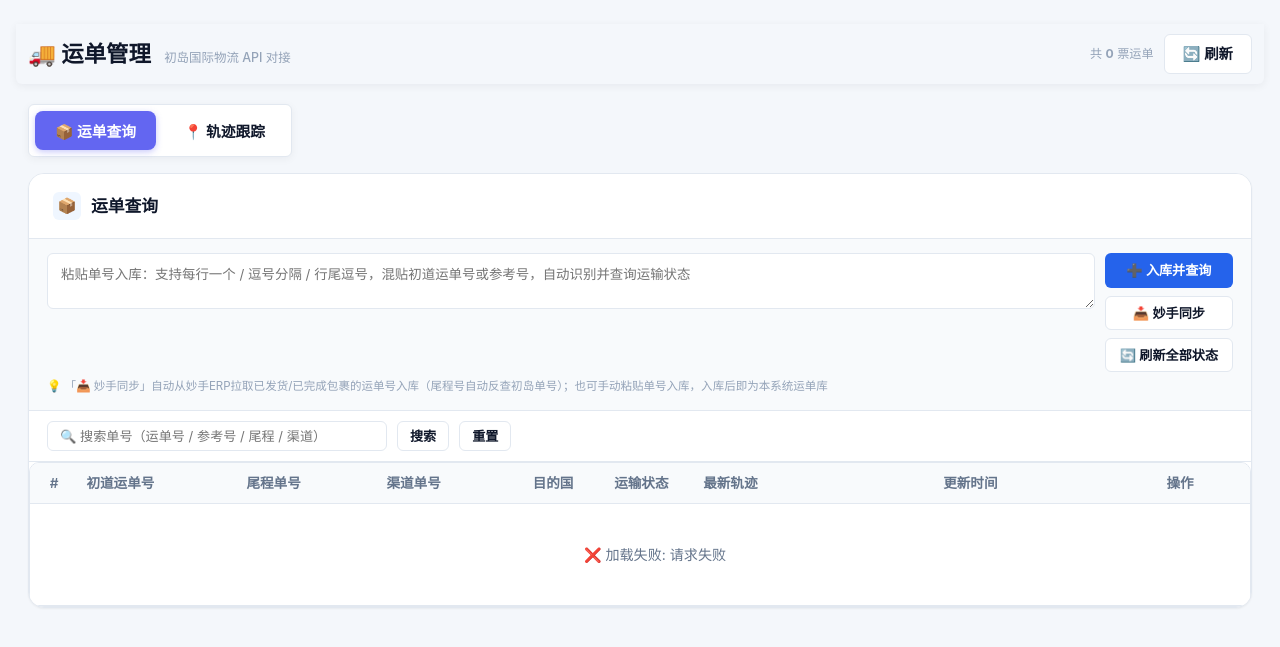
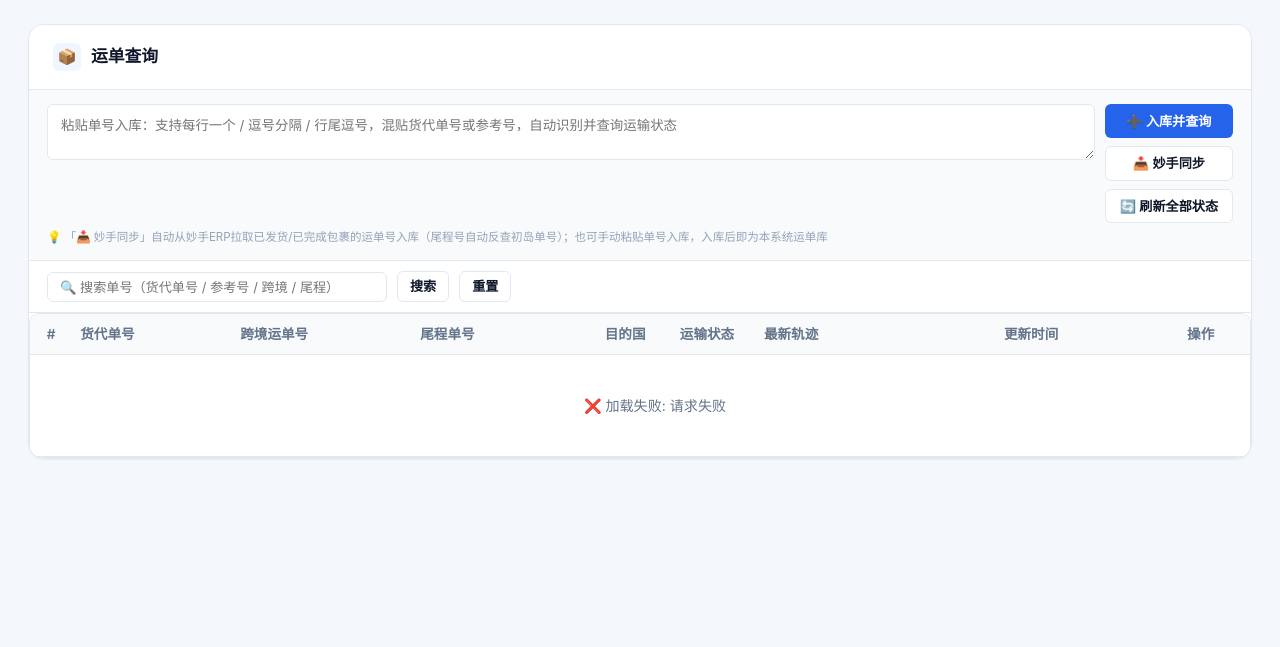
Before and after one commit to mosterlie/AmazonListingAssistant, a Python web app: template server/templates/forwarder_integration.html in a window 1280 px wide. Shown: the part 65-712 px from the top of the page. Run offline with Jinja, Linux system fonts and the light colour scheme; the template is opened without the code that fills it, so the values that code supplies are empty.

Commit message:
feat: 运单查询列表单号列改名与外链跳转按钮，页面精简为单面板
- 列改名: 初道运单号→货代单号, 渠道单号→跨境运单号(前移至尾程单号前)
- 三个单号点击复制; 跨境运单号↗跳17TRACK(拼单号), 尾程单号↗跳佐川官网
- 移除页内子菜单与轨迹跟踪面板(单票轨迹保留列表按钮弹窗), 去掉标题区

```diff
--- a/server/templates/forwarder_integration.html
+++ b/server/templates/forwarder_integration.html
@@ -4,46 +4,13 @@
 
 {% block extra_head %}
 <style>
-  /* 子菜单样式与系统管理页 (settings-nav) 保持一致: 顶部横向胶囊切换 */
   .fwd-layout { min-width: 0; }
-  .fwd-nav {
-    display: flex; gap: 8px; margin-bottom: 16px; flex-wrap: wrap;
-    background: var(--bg-card, #fff); border: 1px solid var(--border);
-    border-radius: var(--radius-sm); padding: 6px; box-shadow: 0 2px 8px rgba(15,23,42,0.05);
-    width: fit-content;
-  }
-  .fwd-nav-item {
-    display: inline-flex; align-items: center; gap: 6px;
-    padding: 9px 20px; border: none; border-radius: 8px;
-    background: transparent; cursor: pointer; font-size: 0.92rem;
-    color: var(--text-main); font-weight: 600; transition: all 0.15s;
-  }
-  .fwd-nav-item:hover { background: #f1f5f9; }
-  .fwd-nav-item.active { background: #6366f1; color: #fff; box-shadow: 0 2px 6px rgba(99,102,241,0.35); }
-  .fwd-panel { display: none; flex: 1; min-width: 0; }
-  .fwd-panel.active { display: block; }
 </style>
 {% endblock %}
 
 {% block content %}
-<div style="display:flex; justify-content:space-between; align-items:center; margin-bottom:20px; position:sticky; top:64px; z-index:90; background:var(--bg-main); padding:10px 12px; margin-left:-12px; margin-right:-12px; border-radius:0 0 var(--radius-sm) var(--radius-sm); box-shadow:0 2px 8px rgba(15,23,42,0.06);">
-  <div>
-    <h1 style="font-size:1.4rem; font-weight:700; color:var(--text-main); margin:0;">🚚 运单管理 <span style="font-size:0.78rem; color:#94a3b8; font-weight:500; margin-left:8px;">初岛国际物流 API 对接</span></h1>
-  </div>
-  <div style="display:flex; gap:10px; flex-shrink:0; align-items:center;">
-    <span style="font-size:0.76rem; color:#94a3b8;">共 <b id="wbTotal">0</b> 票运单</span>
-    <button class="btn btn-outline" onclick="loadWaybills()" type="button">🔄 刷新</button>
-  </div>
-</div>
-
 <div class="fwd-layout">
-  <!-- 子菜单 (与系统管理一致) -->
-  <nav class="fwd-nav" id="fwdNav">
-    <button class="fwd-nav-item active" data-tab="waybills" type="button">📦 运单查询</button>
-    <button class="fwd-nav-item" data-tab="tracking" type="button">📍 轨迹跟踪</button>
-  </nav>
-
-  <!-- ═══════════ 面板1: 运单查询 ═══════════ -->
+  <!-- ═══════════ 运单查询 ═══════════ -->
   <div class="fwd-panel active" id="panel-waybills">
     <div class="form-card">
       <div class="card-header" style="display:flex; justify-content:space-between; align-items:center; flex-wrap:wrap; gap:12px;">
@@ -63,7 +30,7 @@
         <div style="padding:14px 18px; background:#f8fafc; border-bottom:1px solid #e2e8f0;">
           <div style="display:flex; gap:10px; align-items:flex-start;">
             <textarea id="wbPasteInput" class="form-input" rows="2"
-              placeholder="粘贴单号入库：支持每行一个 / 逗号分隔 / 行尾逗号，混贴初道运单号或参考号，自动识别并查询运输状态"
+              placeholder="粘贴单号入库：支持每行一个 / 逗号分隔 / 行尾逗号，混贴货代单号或参考号，自动识别并查询运输状态"
               style="flex:1; resize:vertical; min-height:56px; font-size:0.84rem;"></textarea>
             <div style="display:flex; flex-direction:column; gap:8px;">
               <button class="btn btn-primary btn-sm" id="wbAddBtn" onclick="addWaybills()" type="button" style="padding:7px 14px; white-space:nowrap;">
@@ -85,7 +52,7 @@
 
         <!-- 搜索栏 -->
         <div style="display:flex; gap:10px; align-items:center; padding:10px 18px; border-bottom:1px solid #e2e8f0;">
-          <input type="text" id="wbSearchInput" class="form-input" placeholder="🔍 搜索单号（运单号 / 参考号 / 尾程 / 渠道）"
+          <input type="text" id="wbSearchInput" class="form-input" placeholder="🔍 搜索单号（货代单号 / 参考号 / 跨境 / 尾程）"
             style="max-width:340px; padding:6px 12px; font-size:0.82rem;" onkeydown="if(event.key==='Enter') loadWaybills();">
           <button class="btn btn-outline btn-sm" onclick="loadWaybills()" type="button" style="padding:5px 12px;">搜索</button>
           <button class="btn btn-outline btn-sm" onclick="document.getElementById('wbSearchInput').value=''; loadWaybills();" type="button" style="padding:5px 12px;">重置</button>
@@ -96,9 +63,9 @@
             <thead>
               <tr style="background:#f8fafc;">
                 <th style="width:50px; text-align:center;">#</th>
-                <th style="min-width:160px;">初道运单号</th>
-                <th style="min-width:140px;">尾程单号</th>
-                <th style="min-width:140px;">渠道单号</th>
+                <th style="min-width:160px;">货代单号</th>
+                <th style="min-width:180px;">跨境运单号</th>
+                <th style="min-width:180px;">尾程单号</th>
                 <th style="width:70px; text-align:center;">目的国</th>
                 <th style="width:110px; text-align:center;">运输状态</th>
                 <th style="min-width:240px;">最新轨迹</th>
@@ -118,54 +85,9 @@
       </div>
     </div>
   </div>
-
-  <!-- ═══════════ 面板2: 轨迹跟踪 ═══════════ -->
-  <div class="fwd-panel" id="panel-tracking">
-    <div class="form-card">
-      <div class="card-header" style="display:flex; justify-content:space-between; align-items:center; flex-wrap:wrap; gap:12px;">
-        <div class="card-title" style="margin:0;">
-          <div class="card-title-icon">📍</div>
-          <span>轨迹跟踪</span>
-        </div>
-      </div>
-
-      <div class="card-body" style="padding:0;">
-        <!-- 任意单号即时查询 -->
-        <div style="display:flex; gap:10px; align-items:center; padding:14px 18px; background:#f8fafc; border-bottom:1px solid #e2e8f0;">
-          <input type="text" id="quickTrackInput" class="form-input" placeholder="输入任意单号直接查轨迹（无需入库，如 XM2GUJ7010001）"
-            style="flex:1; max-width:420px; padding:7px 12px; font-size:0.84rem;" onkeydown="if(event.key==='Enter') quickTrack();">
-          <button class="btn btn-primary btn-sm" onclick="quickTrack()" type="button" style="padding:7px 14px; white-space:nowrap;">🔍 查询轨迹</button>
-        </div>
-
-        <div class="table-wrapper" style="overflow-x:auto;">
-          <table class="matrix-table" style="min-width:1050px; width:100%;">
-            <thead>
-              <tr style="background:#f8fafc;">
-                <th style="width:50px; text-align:center;">#</th>
-                <th style="min-width:160px;">初道运单号</th>
-                <th style="min-width:140px;">尾程单号</th>
-                <th style="width:70px; text-align:center;">目的国</th>
-                <th style="width:110px; text-align:center;">运输状态</th>
-                <th style="min-width:280px;">最新轨迹</th>
-                <th style="width:150px;">更新时间</th>
-                <th style="text-align:center; width:130px;">操作</th>
-              </tr>
-            </thead>
-            <tbody id="trackTableBody">
-              <tr>
-                <td colspan="8" style="text-align:center; padding:40px; color:var(--text-muted);">
-                  ⏳ 正在加载订单数据...
-                </td>
-              </tr>
-            </tbody>
-          </table>
-        </div>
-      </div>
-    </div>
-  </div>
 </div>
 
-<!-- 轨迹时间线弹窗 (两个面板共用) -->
+<!-- 轨迹时间线弹窗 (运单查询点「📍 轨迹」查看单票轨迹) -->
 <div id="trackModal" class="custom-modal" style="display:none;">
   <div class="custom-modal-backdrop" onclick="closeTrackModal()"></div>
   <div class="custom-modal-dialog" style="max-width:640px; max-height:86vh; display:flex; flex-direction:column;">
@@ -233,6 +155,21 @@
               onclick="copyText(this.dataset.v)">${escapeHtml(text)}</span>`;
   }
 
+  /* 单号单元格: 点击复制 + 右侧跳转外链查询按钮 (sagawa=佐川急便官网 / track17=17TRACK) */
+  const SAGAWA_URL = "https://k2k.sagawa-exp.co.jp/p/sagawa/web/okurijoinput.jsp";
+  function jumpCell(text, type, placeholder = "—") {
+    if (!text) return `<span style="font-size:0.75rem; color:#cbd5e1;">${placeholder}</span>`;
+    const openAttr = type === "sagawa"
+      ? `window.open('${SAGAWA_URL}', '_blank')`
+      : `window.open('https://t.17track.net/zh-cn#nums=' + encodeURIComponent(this.dataset.v), '_blank')`;
+    const btnTitle = type === "sagawa" ? "到佐川急便官网查询" : "到 17TRACK 查询";
+    return `<span class="copy-chip" title="点击复制: ${escapeHtml(text)}" data-v="${escapeHtml(text)}"
+              onclick="copyText(this.dataset.v)">${escapeHtml(text)}</span>
+      <button class="btn btn-outline btn-sm" type="button"
+        style="padding:1px 7px; font-size:0.7rem; margin-left:5px; color:#2563eb; border-color:#bfdbfe;"
+        title="${btnTitle}" data-v="${escapeHtml(text)}" onclick="${openAttr}">↗</button>`;
+  }
+
   function statusBadgeCls(statusName) {
     const n = String(statusName || "");
     if (n.includes("签收") || n.includes("妥投") || n.includes("成功投递")) return "wb-status-signed";
@@ -259,17 +196,6 @@
     return `<td style="font-size:0.74rem; color:#94a3b8;">${escapeHtml((w.updated_at || "").replace("T", " ").slice(0, 16))}</td>`;
   }
 
-  /* ───────── 子菜单切换 (与系统管理一致) ───────── */
-  function switchTab(tab) {
-    document.querySelectorAll("#fwdNav .fwd-nav-item").forEach(btn =>
-      btn.classList.toggle("active", btn.dataset.tab === tab));
-    document.querySelectorAll(".fwd-panel").forEach(p =>
-      p.classList.toggle("active", p.id === `panel-${tab}`));
-    if (tab === "tracking") renderTrackList();  // 轨迹面板按全部订单渲染
-  }
-  document.querySelectorAll("#fwdNav .fwd-nav-item").forEach(btn =>
-    btn.addEventListener("click", () => switchTab(btn.dataset.tab)));
-
   /* ───────── 数据加载与统计 ───────── */
   async function loadWaybills() {
     const tbody = document.getElementById("wbTableBody");
@@ -277,10 +203,8 @@
     try {
       const body = await api("/api/chudao/waybills" + (kw ? `?keyword=${encodeURIComponent(kw)}` : ""));
       waybills = body.data || [];
-      document.getElementById("wbTotal").innerText = waybills.length;
       renderStats();
       renderWaybills(tbody, kw);
-      renderTrackList();
     } catch (e) {
       if (e.message !== "未登录") {
         tbody.innerHTML = `<tr><td colspan="9" style="text-align:center; padding:40px; color:var(--text-muted);">
@@ -314,8 +238,8 @@
       <tr>
         <td style="text-align:center; color:#94a3b8; font-size:0.8rem;">${i + 1}</td>
         <td><b style="color:#0f172a;">${copyCell(w.tracking_number)}</b></td>
-        <td style="font-size:0.8rem;">${copyCell(w.server_hawbcode)}</td>
-        <td style="font-size:0.8rem;">${copyCell(w.channel_hawbcode)}</td>
+        <td style="font-size:0.8rem;">${jumpCell(w.channel_hawbcode, "track17")}</td>
+        <td style="font-size:0.8rem;">${jumpCell(w.server_hawbcode, "sagawa")}</td>
         <td style="text-align:center; font-size:0.8rem; font-weight:600;">${escapeHtml(w.dest_country || "—")}</td>
         <td style="text-align:center;">${statusBadge(w)}</td>
         <td>${lastTrackCell(w, 260)}</td>
@@ -324,29 +248,6 @@
           <button class="btn btn-outline btn-sm" style="padding:2px 8px; font-size:0.72rem;" onclick="showTrack('${escapeHtml(w.tracking_number)}')">📍 轨迹</button>
           <button class="btn btn-outline btn-sm" style="padding:2px 8px; font-size:0.72rem;" onclick="refreshWaybill(${w.id}, '${escapeHtml(w.tracking_number)}')">🔄</button>
           ${IS_ADMIN ? `<button class="btn btn-outline btn-sm" style="padding:2px 8px; font-size:0.72rem; color:#ef4444; border-color:#fecaca;" onclick="deleteWaybill(${w.id}, '${escapeHtml(w.tracking_number)}')">🗑️</button>` : ""}
-        </td>
-      </tr>`).join("");
-  }
-
-  /* ───────── 轨迹跟踪面板: 按全部订单渲染 ───────── */
-  function renderTrackList() {
-    const tbody = document.getElementById("trackTableBody");
-    if (!waybills.length) {
-      tbody.innerHTML = `<tr><td colspan="8" style="text-align:center; padding:40px; color:var(--text-muted);">
-        📦 暂无订单，请先到「📦 运单查询」面板粘贴单号入库，或直接在上方输入单号查询</td></tr>`;
-      return;
-    }
-    tbody.innerHTML = waybills.map((w, i) => `
-      <tr>
-        <td style="text-align:center; color:#94a3b8; font-size:0.8rem;">${i + 1}</td>
-        <td><b style="color:#0f172a;">${escapeHtml(w.tracking_number || "—")}</b></td>
-        <td style="font-size:0.8rem;">${escapeHtml(w.server_hawbcode || "—")}</td>
-        <td style="text-align:center; font-size:0.8rem; font-weight:600;">${escapeHtml(w.dest_country || "—")}</td>
-        <td style="text-align:center;">${statusBadge(w)}</td>
-        <td>${lastTrackCell(w, 300)}</td>
-        ${updatedCell(w)}
-        <td style="text-align:center; white-space:nowrap;">
-          <button class="btn btn-primary btn-sm" style="padding:3px 10px; font-size:0.72rem;" onclick="showTrack('${escapeHtml(w.tracking_number)}')">📍 查询轨迹</button>
         </td>
       </tr>`).join("");
   }
@@ -444,12 +345,6 @@
     }
   }
 
-  function quickTrack() {
-    const no = document.getElementById("quickTrackInput").value.trim();
-    if (!no) { showToast("请输入单号", "error"); return; }
-    showTrack(no);
-  }
-
   /* ───────── 轨迹时间线弹窗 ───────── */
   async function showTrack(number) {
     const bodyEl = document.getElementById("trackModalBody");
```
